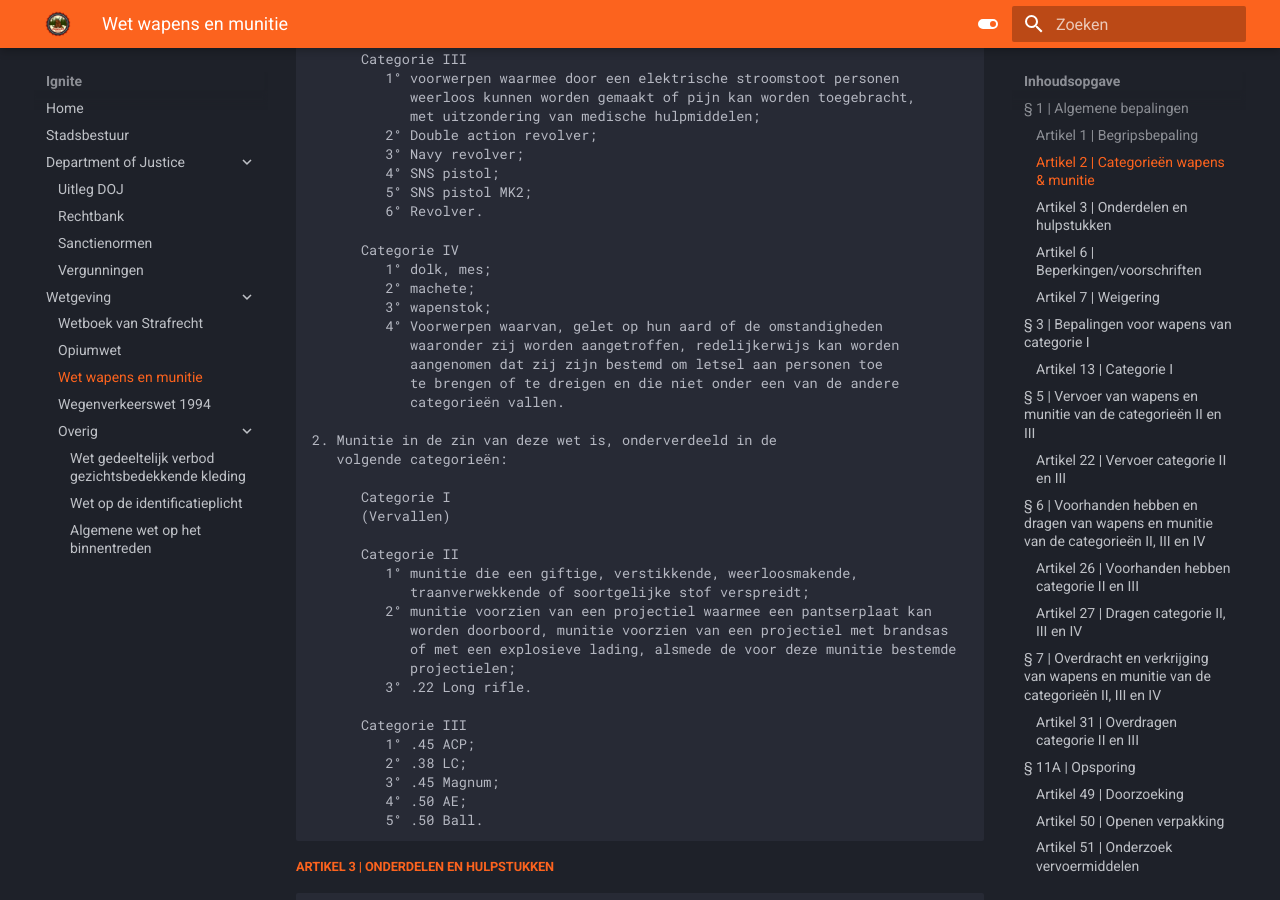
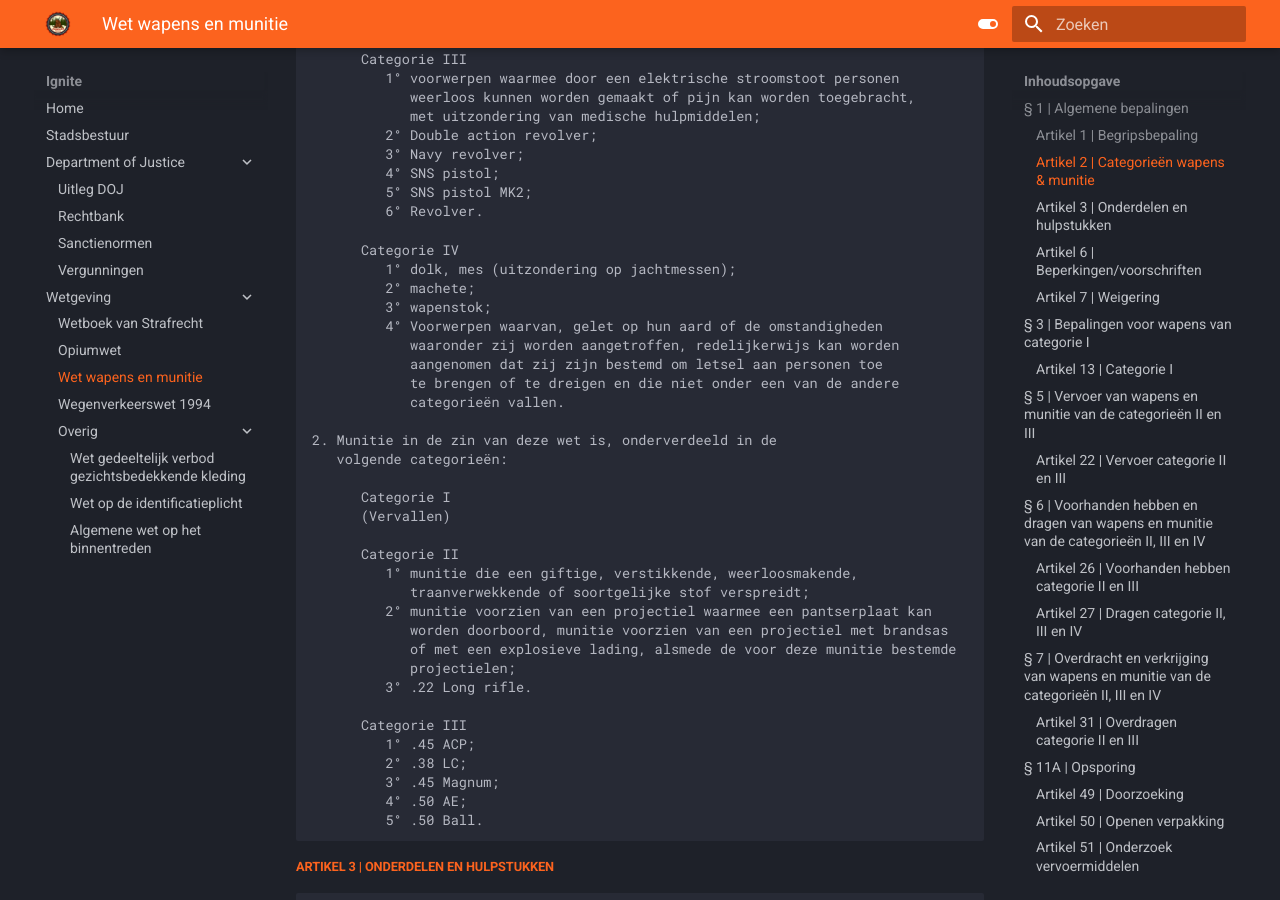
Before and after one commit to NLDenny/wetboek, an MkDocs documentation site: the page built from docs/Wetgeving/wwm.md, in a window 1280 px wide and 900 px high, scrolled down 1019 px. Built offline with MkDocs 1.6.1 and Material for MkDocs 9.7.7, drawn with Linux system fonts in a browser that asks for light colours.

Commit message:
Update wwm.md

```diff
--- a/docs/Wetgeving/wwm.md
+++ b/docs/Wetgeving/wwm.md
@@ -57,7 +57,7 @@ In deze wet wordt verstaan onder:
          6° Revolver.
 
       Categorie IV
-         1° dolk, mes;
+         1° dolk, mes (uitzondering op jachtmessen);
          2° machete;
          3° wapenstok;
          4° Voorwerpen waarvan, gelet op hun aard of de omstandigheden
```
